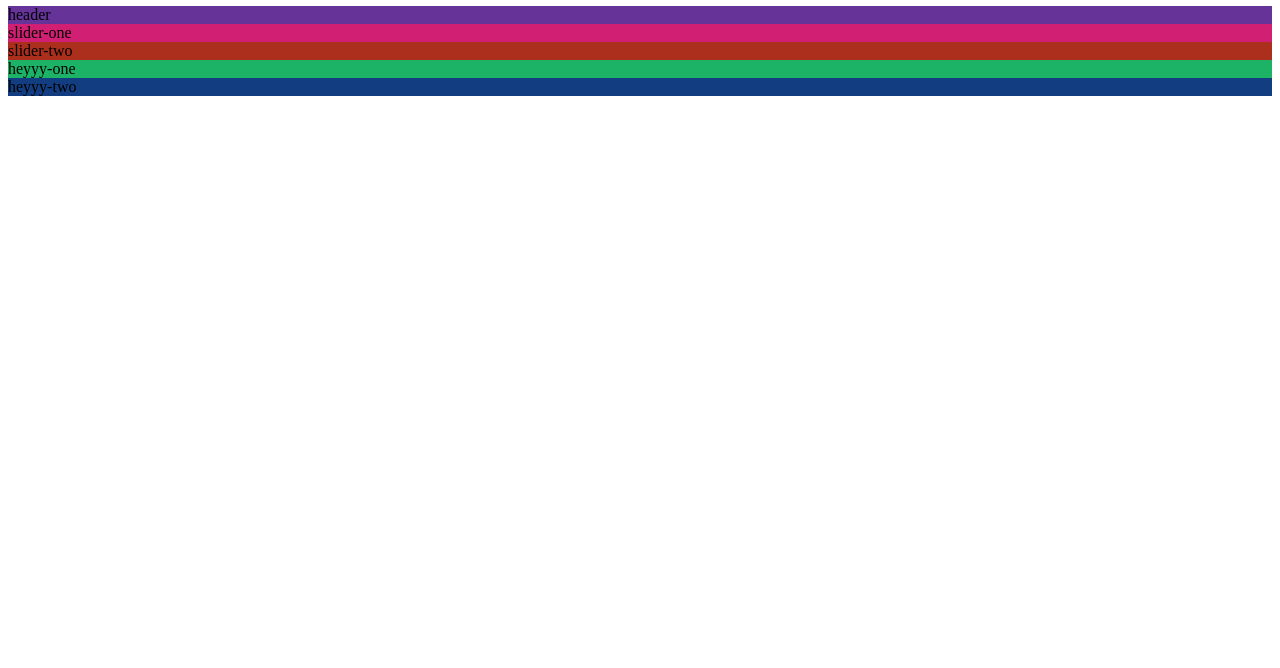
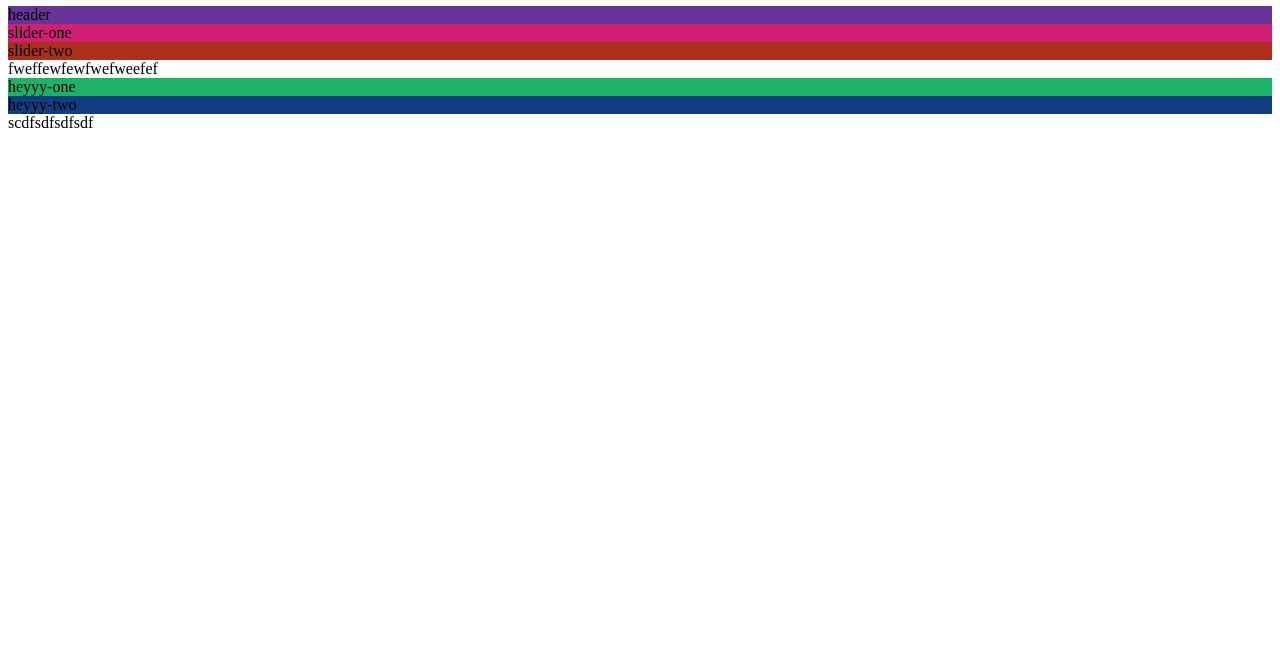
Before and after one commit to mrpouria/git-project-one, a plain HTML site: page index.html in a window 1280 px wide. Shown: the part 132-800 px from the top of the page. Drawn offline with Linux system fonts and the light colour scheme.

Commit message:
added span

```diff
--- a/index.html
+++ b/index.html
@@ -17,10 +17,12 @@
         <div class="slider-one">slider-one</div>
         <div class="slider-two">slider-two</div>
     </div>
+    <span>fweffewfewfwefweefef </span>
     <footer>
         <div class="footer-one">heyyy-one</div>
         <div class="footer-two">heyyy-two</div>
     </footer>
 </body>
+<span>scdfsdfsdfsdf</span>
 
 </html>
```
